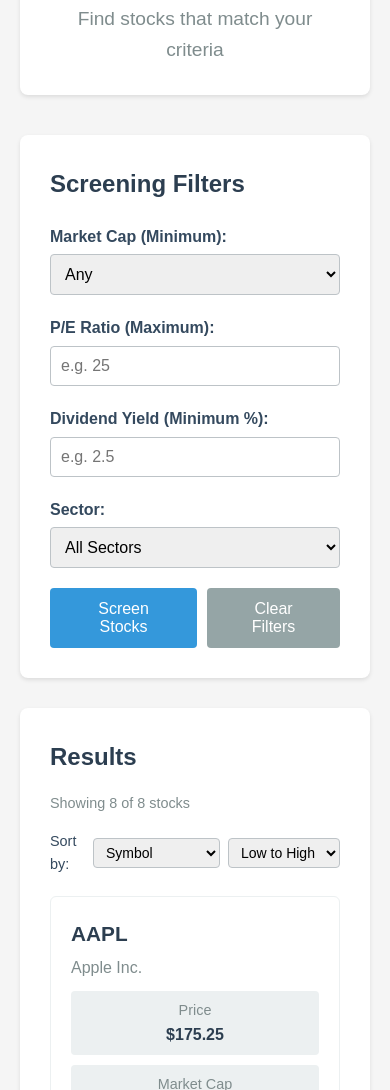
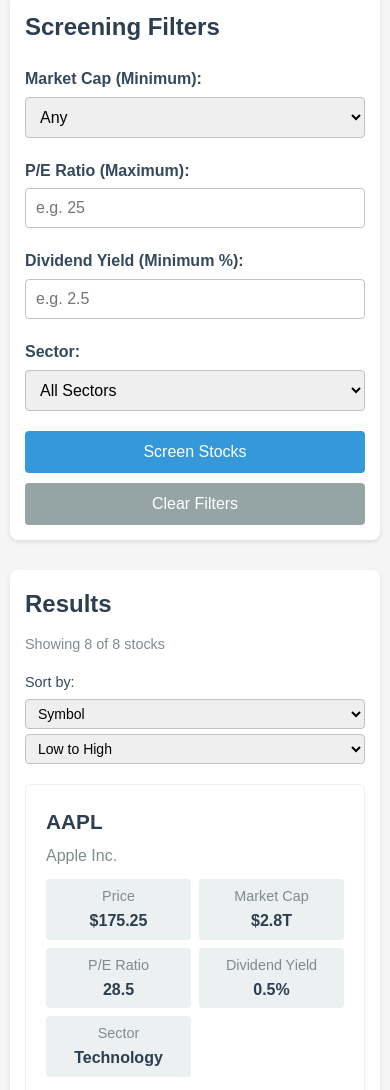
Before and after one commit to bartholomewux/stock-screener, a website: page index.html in a window 390 px wide. Shown: the part 184-1274 px from the top of the page. Drawn offline with Linux system fonts and the light colour scheme.

Commit message:
add responsive design for mobile devices

```diff
--- a/styles.css
+++ b/styles.css
@@ -202,3 +202,88 @@
     font-weight: bold;
     color: #2c3e50;
 }
+
+@media (max-width: 768px) {
+    .container {
+        padding: 10px;
+    }
+
+    header {
+        padding: 20px;
+    }
+
+    header h1 {
+        font-size: 2em;
+    }
+
+    .filters {
+        padding: 20px;
+    }
+
+    .button-group {
+        flex-direction: column;
+        gap: 10px;
+    }
+
+    .button-group button {
+        width: 100%;
+    }
+
+    .results {
+        padding: 20px;
+    }
+
+    .results-header {
+        flex-direction: column;
+        align-items: flex-start;
+        gap: 10px;
+    }
+
+    .results-controls {
+        width: 100%;
+        justify-content: space-between;
+    }
+
+    .sort-controls {
+        flex-wrap: wrap;
+        gap: 5px;
+    }
+
+    .sort-controls select {
+        min-width: 100px;
+    }
+
+    .stock-metrics {
+        grid-template-columns: repeat(auto-fit, minmax(120px, 1fr));
+        gap: 8px;
+    }
+
+    .metric {
+        padding: 6px 8px;
+    }
+}
+
+@media (max-width: 480px) {
+    header h1 {
+        font-size: 1.8em;
+    }
+
+    .filters,
+    .results {
+        padding: 15px;
+    }
+
+    .sort-controls {
+        flex-direction: column;
+        align-items: flex-start;
+        width: 100%;
+    }
+
+    .sort-controls select {
+        width: 100%;
+    }
+
+    .stock-metrics {
+        grid-template-columns: 1fr 1fr;
+    }
+}
```
